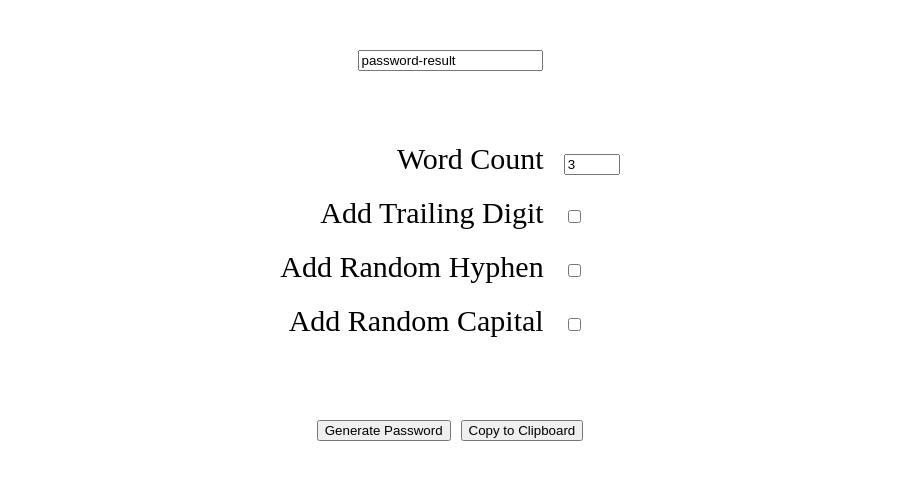
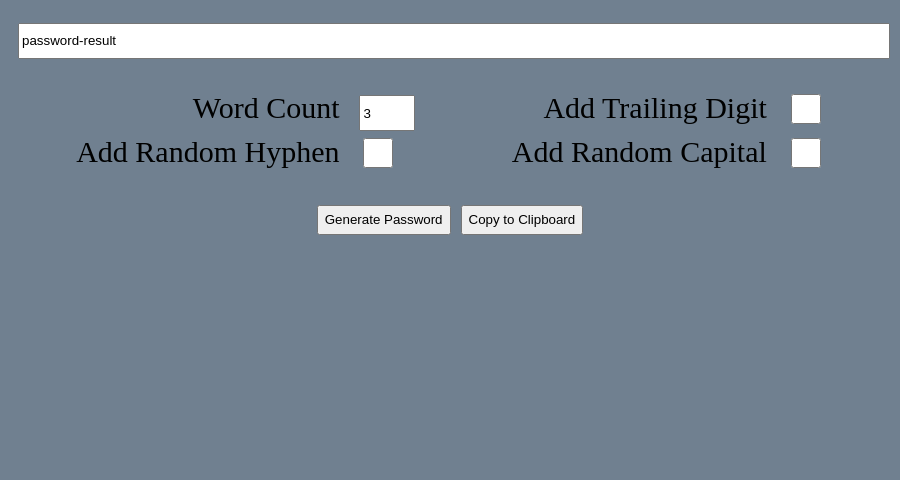
Before and after one commit to BuschEric97/password-generator_electron, an Electron app: page index.html in a window 900 px wide. Drawn offline with Linux system fonts and the light colour scheme.

Commit message:
Resized and rearranged elements in app

```diff
--- a/index.html
+++ b/index.html
@@ -6,6 +6,7 @@
     <meta name="viewport" content="width=device-width, initial-scale=1.0">
     <title>Password Generator</title>
     <link rel="stylesheet" href="layout.css">
+    <link rel="stylesheet" href="style.css">
     <script src="password-gen.js"></script>
 </head>
 
--- a/layout.css
+++ b/layout.css
@@ -1,5 +1,5 @@
 #password-result-div { grid-area: pwd-rslt; }
-#toggles { grid-area: toggles; }
+#toggles { grid-area: toggles; padding-top: 10px; padding-bottom: 0; }
 #generate-password { grid-area: pwd-gen; text-align: end; }
 #copy-to-clipboard { grid-area: copy-clp; text-align: start; }
 
@@ -15,8 +15,6 @@
 
 .main-grid-item {
     text-align: center;
-    padding: 20px 0;
-    font-size: 30px;
 }
 
 #word-count-text { grid-area: wrd-txt; }
@@ -31,18 +29,16 @@
 .toggles-grid-container {
     display: grid;
     grid-template-areas:
-        'wrd-txt wrd-tgl'
-        'dgt-txt dgt-tgl'
-        'hyp-txt hyp-tgl'
-        'cap-txt cap-tgl';
+        'wrd-txt wrd-tgl dgt-txt dgt-tgl'
+        'hyp-txt hyp-tgl cap-txt cap-tgl';
     padding: 10px;
 }
 
 .toggles-grid-item-text {
     text-align: end;
-    padding: 10px;
+    padding: 2px 10px;
 }
 .toggles-grid-item {
     text-align: start;
-    padding: 10px
+    padding: 2px 10px
 }
--- a/main.js
+++ b/main.js
@@ -4,11 +4,13 @@ const path = require("path");
 const loadMainWindow = () => {
     const mainWindow = new BrowserWindow({
         width : 900,
-        height: 600,
+        height: 300,
         webPreferences: {
             nodeIntegration: true
         }
     });
+
+    mainWindow.setMenuBarVisibility(false);
 
     mainWindow.loadFile(path.join(__dirname, "index.html"));
 }
--- /dev/null
+++ b/style.css
@@ -0,0 +1,22 @@
+body {
+    background-color: slategrey;
+    font-size: 30px;
+}
+
+input[type=text] {
+    width: 100%;
+    height: 30px;
+}
+
+input[type=checkbox] {
+    height: 30px;
+    width: 30px;
+}
+
+input[type=number] {
+    height: 30px;
+}
+
+button {
+    height: 30px;
+}
```
